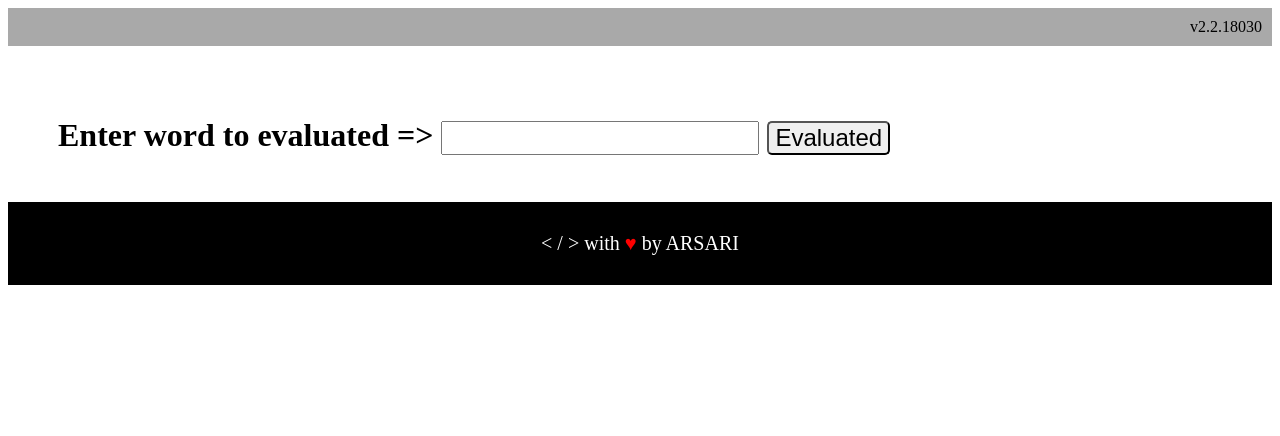
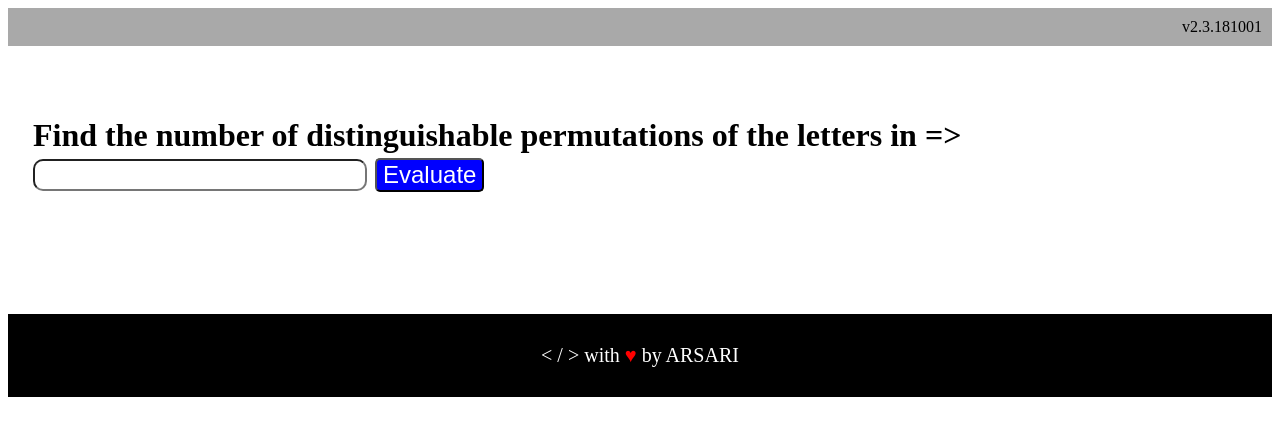
Before and after one commit to arsari/Word-Permutation, a website: page index.html in a window 1280 px wide. Drawn offline with Linux system fonts and the light colour scheme.

Commit message:
Modified style and page content. Added track scripts.

```diff
--- a/index.html
+++ b/index.html
@@ -5,19 +5,19 @@
     <meta charset="UTF-8">
     <meta name="viewport" content="width=device-width, initial-scale=1.0">
     <meta http-equiv="X-UA-Compatible" content="ie=edge">
-    <title>Word Permutation</title>
+    <title>Distinguishable Permutations</title>
     <link rel="stylesheet" href="./master.css">
 </head>
 
 <body>
     <main id="app">
         <header>
-            <nav class="nav-bar">v2.2.18030</nav>
+            <nav class="nav-bar">v2.3.181001</nav>
             <div class="input-area">
                 <h1>
-                    <label for="word">Enter word to evaluated => </label>
+                    <label for="word">Find the number of distinguishable permutations of the letters in => </label>
                     <input type="text" name="word" id="word" />
-                    <button type="submit" onclick="eval()">Evaluated</button>
+                    <button type="submit" onclick="eval()">Evaluate</button>
                 </h1>
             </div>
         </header>
@@ -29,6 +29,14 @@
             </p>
         </footer>
     </main>
+    <!-- scripts -->
+    <script>
+        window._trackJs = {
+            token: "15bf2f06756a424c81cab2283d2e965d",
+            application: "snhu-mat230"
+        };
+    </script>
+    <script src="https://cdn.trackjs.com/releases/current/tracker.js"></script>
     <script src="./main.js" charset="utf-8"></script>
     <script>
         function eval() {
@@ -43,7 +51,7 @@
                 let res = permutation(str);
 
                 return document.getElementById('result').innerHTML =
-                    `<p>Word <span>${str.toUpperCase()}</span> has a total of <span>${res.len}</span> characters.</p><p>Repetitions <span>${JSON.stringify(res.rep)}</span></p><p>There are <span>${res.perm}</span> permutations of the word <span>${str.toUpperCase()}</span>.</p>`
+                    `<p>Word <span>${str.toUpperCase()}</span> has a total of <span>${res.len}</span> characters.</p><p>Repeated letters: <span>${JSON.stringify(res.rep)}</span></p><p>There are <span>${res.perm}</span> permutations of the word <span>${str.toUpperCase()}</span>.</p>`
             }
         }
 
--- a/master.css
+++ b/master.css
@@ -5,26 +5,36 @@
 }
 
 .input-area {
-    padding: 50px 0 25px 50px;
+    padding: 50px 0 25px 25px;
 }
 
-input, button {
+input {
+    padding: 0 10px;
     font-size: .75em;
+    border-radius: 10px;;
+    -webkit-border-radius: 10px;
+    -moz-border-radius: 10px;
+    -ms-border-radius: 10px;
+    -o-border-radius: 10px;
 }
 
 button {
+    font-size: .75em;
     border-radius: 5px;
     -webkit-border-radius: 5px;
     -moz-border-radius: 5px;
     -ms-border-radius: 5px;
     -o-border-radius: 5px;
     cursor: pointer;
+    background-color: blue;
+    color: white;
 }
 
 .result-area {
     font-size: 2em;
     text-align: center;
     font-weight: 600;
+    padding: 25px 0px 50px;
 }
 
 span {
```
Also changed, not shown: word-permutation.js (+4 -4 lines), .travis.yml (added), README.md.
